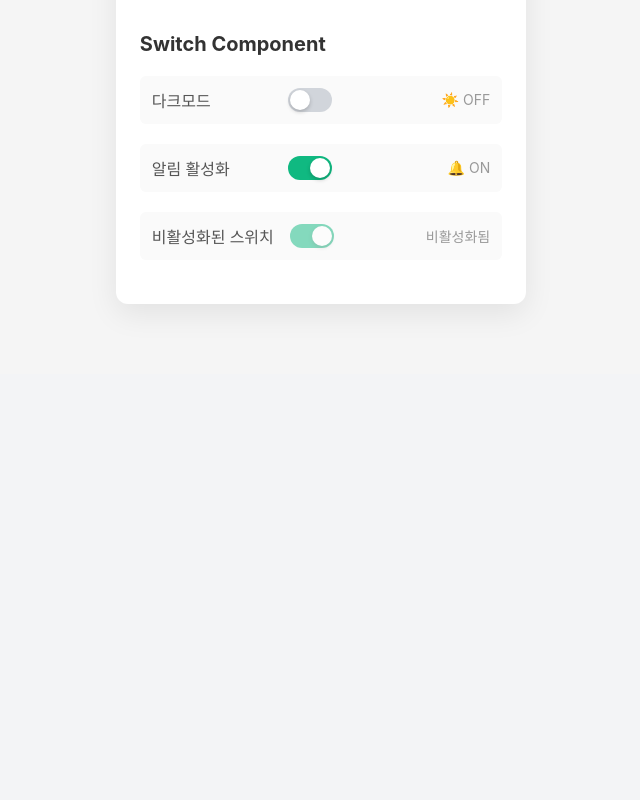
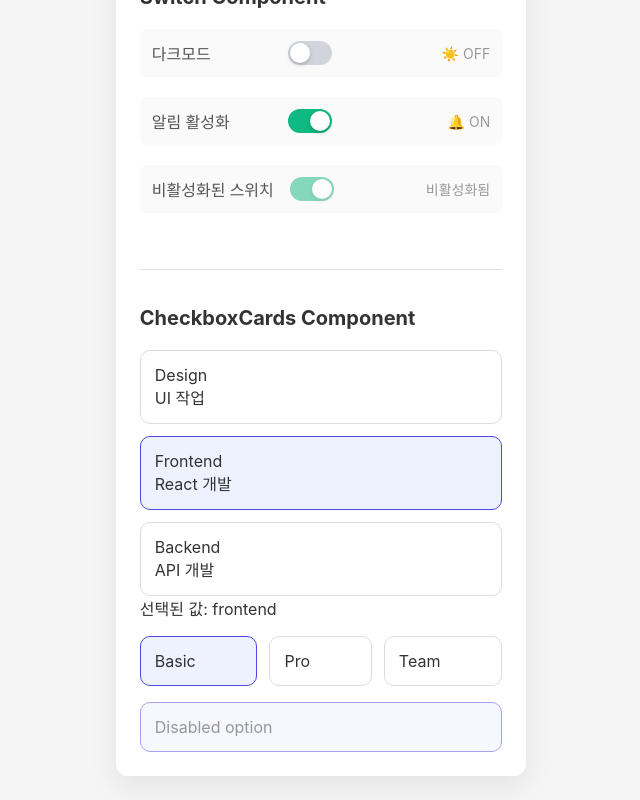
Before and after one commit to dongcheolpark/FrameUI, a React (Vite) app in the folder app/: page / in a window 1280 px wide. Shown: the part 426-1226 px from the top of the page, without its empty margins (319-959 px from the left). Before the commit the page ends 800 px from the top, so only its background shows below. Built offline with nearby package versions, Linux system fonts and the light colour scheme.

Commit message:
add CheckboxCards

```diff
--- a/app/src/App.css
+++ b/app/src/App.css
@@ -73,3 +73,28 @@ hr {
   font-size: 14px;
   color: #999;
 }
+
+[data-component="checkbox-cards"] {
+  display: grid;
+  gap: 12px;
+}
+
+[data-component="checkbox-cards"][data-orientation="horizontal"] {
+  grid-auto-flow: column;
+}
+
+[data-component="checkbox-card"] {
+  border: 1px solid #ddd;
+  border-radius: 10px;
+  padding: 14px;
+  background: white;
+}
+
+[data-component="checkbox-card"][data-state="checked"] {
+  border-color: #4f46e5;
+  background: #eef2ff;
+}
+
+[data-component="checkbox-card"][data-disabled] {
+  opacity: 0.5;
+}
--- a/app/src/App.tsx
+++ b/app/src/App.tsx
@@ -1,11 +1,12 @@
 import { useState } from "react";
-import { Button, Switch, FRAME_UI_VERSION } from "FrameUI";
+import { Button, Switch, CheckboxCards, FRAME_UI_VERSION } from "FrameUI";
 import "./App.css";
 
 export function App() {
   const [count, setCount] = useState(0);
   const [isDarkMode, setIsDarkMode] = useState(false);
   const [isNotificationEnabled, setIsNotificationEnabled] = useState(true);
+  const [selectedRoles, setSelectedRoles] = useState<string[]>(["frontend"]);
 
   return (
     <main className="page">
@@ -59,6 +60,61 @@ export function App() {
             <span className="status">비활성화됨</span>
           </div>
         </div>
+
+        <hr />
+
+        {/* CheckboxCards 예시 */}
+        <div className="component-section">
+          <h2>CheckboxCards Component</h2>
+
+          <CheckboxCards
+            value={selectedRoles}
+            onValueChange={setSelectedRoles}
+            options={[
+              {
+                value: "design",
+                label: "Design",
+                description: "UI 작업",
+              },
+              {
+                value: "frontend",
+                label: "Frontend",
+                description: "React 개발",
+              },
+              {
+                value: "backend",
+                label: "Backend",
+                description: "API 개발",
+              },
+            ]}
+          />
+
+          <div className="status">
+            선택된 값: {selectedRoles.join(", ") || "없음"}
+          </div>
+
+          <div style={{ height: 16 }} />
+
+          <CheckboxCards
+            orientation="horizontal"
+            defaultValue={["basic"]}
+            options={[
+              { value: "basic", label: "Basic" },
+              { value: "pro", label: "Pro" },
+              { value: "team", label: "Team" },
+            ]}
+          />
+
+          <div style={{ height: 16 }} />
+
+          <CheckboxCards
+            disabled
+            defaultValue={["design"]}
+            options={[
+              { value: "design", label: "Disabled option" },
+            ]}
+          />
+        </div>
       </section>
     </main>
   );
--- /dev/null
+++ b/src/components/CheckboxCards.tsx
@@ -0,0 +1,113 @@
+import { useCallback, useMemo, useState } from "react";
+import type { HTMLAttributes, InputHTMLAttributes, ReactNode } from "react";
+
+type NativeInputProps = Omit<
+  InputHTMLAttributes<HTMLInputElement>,
+  "checked" | "defaultChecked" | "onChange" | "type" | "value"
+>;
+
+export interface CheckboxCardOption {
+  value: string;
+  label: ReactNode;
+  description?: ReactNode;
+  disabled?: boolean;
+}
+
+export interface CheckboxCardsProps
+  extends Omit<HTMLAttributes<HTMLDivElement>, "defaultValue" | "onChange"> {
+  options: CheckboxCardOption[];
+  value?: string[];
+  defaultValue?: string[];
+  onValueChange?: (value: string[]) => void;
+  disabled?: boolean;
+  name?: string;
+  required?: boolean;
+  orientation?: "vertical" | "horizontal";
+  inputProps?: NativeInputProps;
+}
+
+export function CheckboxCards({
+  options,
+  value,
+  defaultValue = [],
+  onValueChange,
+  disabled = false,
+  name,
+  required = false,
+  orientation = "vertical",
+  inputProps,
+  ...props
+}: CheckboxCardsProps) {
+  const [uncontrolledValue, setUncontrolledValue] = useState<string[]>(
+    defaultValue,
+  );
+
+  const isControlled = value !== undefined;
+
+  const currentValue = useMemo(
+    () => (isControlled ? value : uncontrolledValue),
+    [isControlled, uncontrolledValue, value],
+  );
+
+  const toggleValue = useCallback(
+    (optionValue: string, optionDisabled?: boolean) => {
+      if (disabled || optionDisabled) {
+        return;
+      }
+
+      const nextValue = currentValue.includes(optionValue)
+        ? currentValue.filter((item) => item !== optionValue)
+        : [...currentValue, optionValue];
+
+      if (!isControlled) {
+        setUncontrolledValue(nextValue);
+      }
+
+      onValueChange?.(nextValue);
+    },
+    [currentValue, disabled, isControlled, onValueChange],
+  );
+
+  return (
+    <div
+      data-component="checkbox-cards"
+      data-orientation={orientation}
+      data-disabled={disabled ? "" : undefined}
+      {...props}
+    >
+      {options.map((option) => {
+        const checked = currentValue.includes(option.value);
+        const optionDisabled = disabled || option.disabled;
+
+        return (
+          <label
+            key={option.value}
+            data-component="checkbox-card"
+            data-state={checked ? "checked" : "unchecked"}
+            data-disabled={optionDisabled ? "" : undefined}
+            style={{ cursor: optionDisabled ? "not-allowed" : "pointer" }}
+          >
+            <input
+              type="checkbox"
+              name={name}
+              value={option.value}
+              checked={checked}
+              disabled={optionDisabled}
+              required={required}
+              onChange={() => toggleValue(option.value, option.disabled)}
+              style={{
+                position: "absolute",
+                left: "-9999px",
+              }}
+              {...inputProps}
+            />
+            <div>
+              <div>{option.label}</div>
+              {option.description ? <div>{option.description}</div> : null}
+            </div>
+          </label>
+        );
+      })}
+    </div>
+  );
+}
--- a/src/index.ts
+++ b/src/index.ts
@@ -4,3 +4,5 @@ export { Button } from "./components/Button";
 export type { ButtonProps } from "./components/Button";
 export { Switch } from "./components/Switch";
 export type { SwitchProps } from "./components/Switch";
+export { CheckboxCards } from "./components/CheckboxCards";
+export type { CheckboxCardsProps, CheckboxCardOption } from "./components/CheckboxCards";
```
Also changed, not shown: spec/checkbox_cards.md (added, +24 -0 lines), 1 other file (tests, documents, lock files or other folders).
